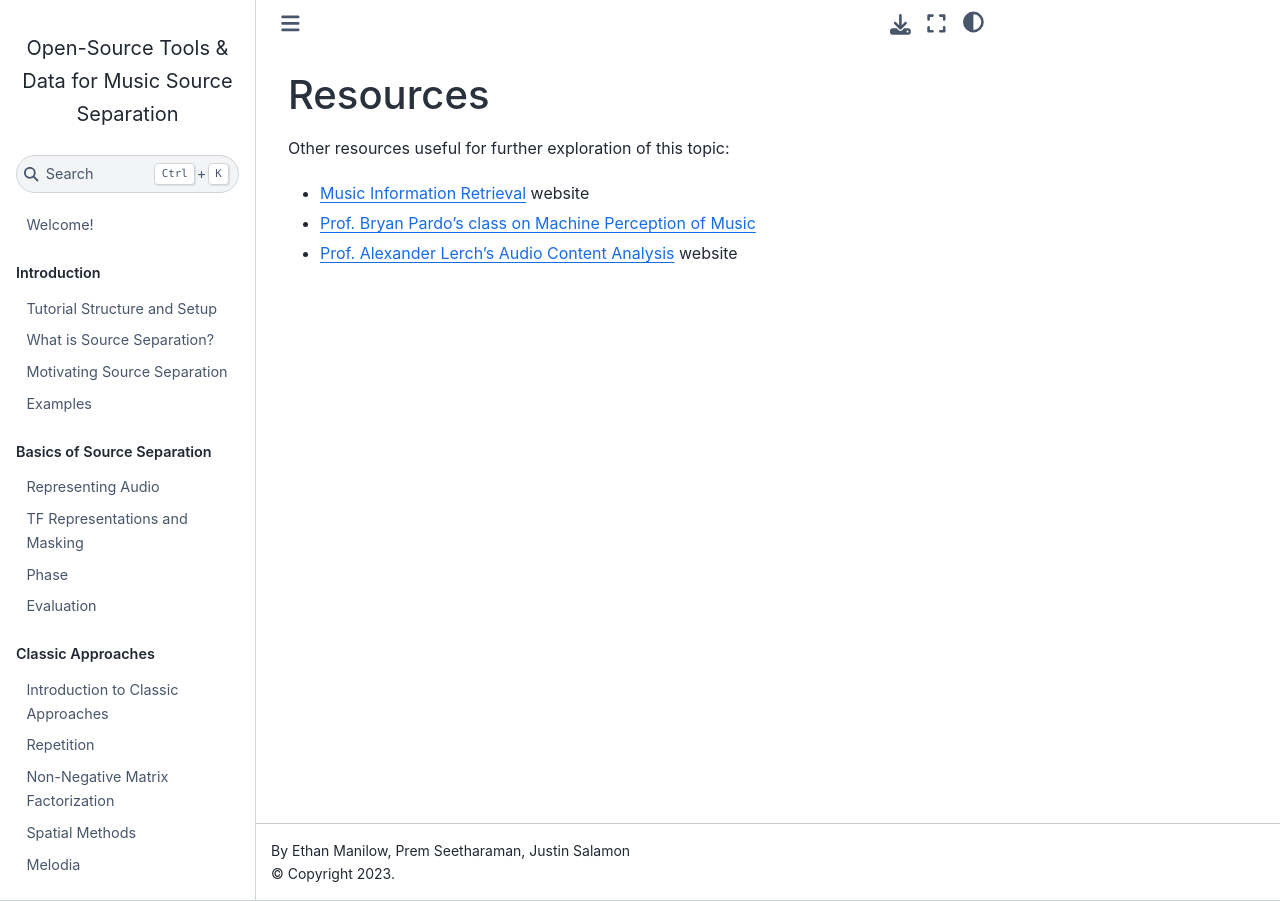
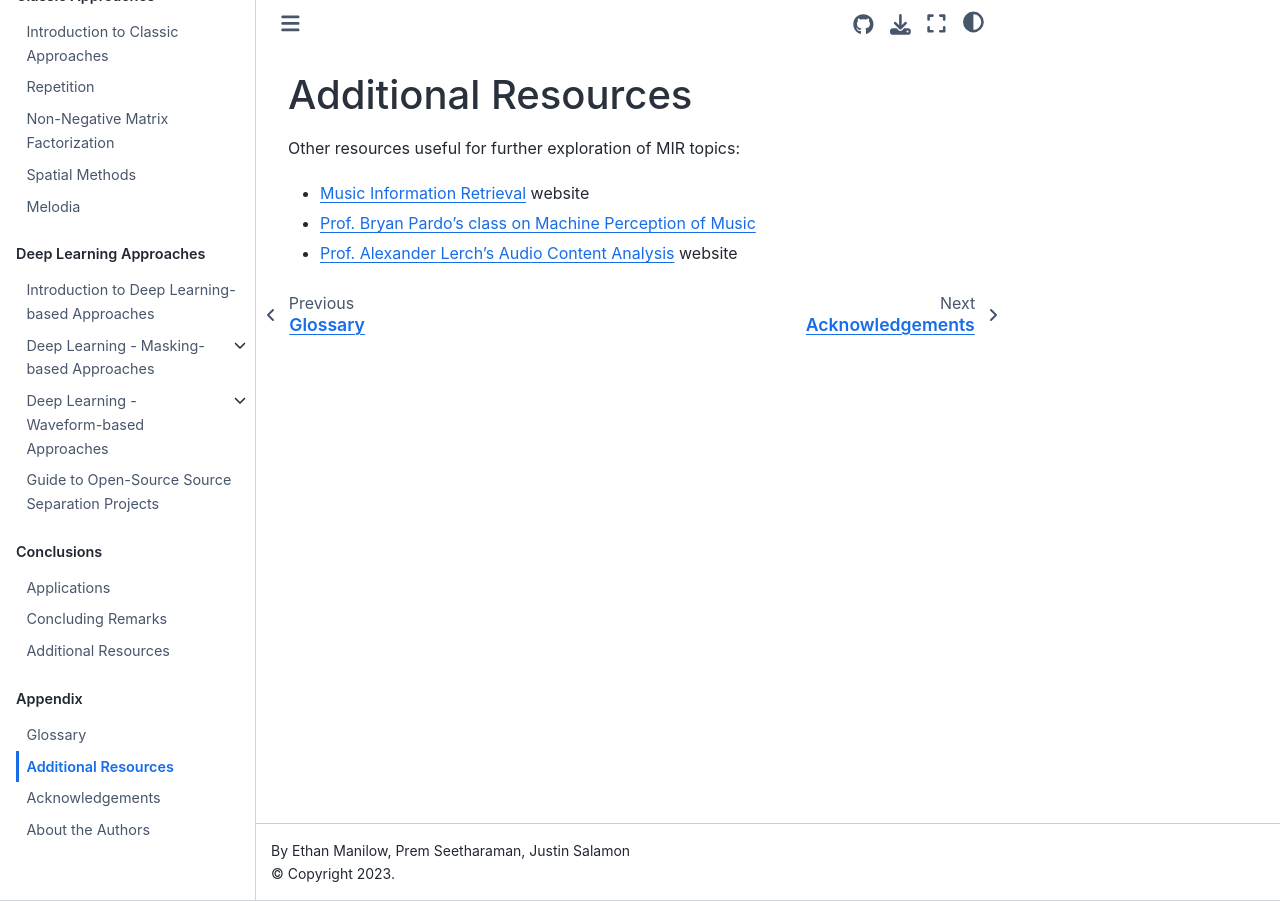
Before and after one commit to source-separation/tutorial, a Jupyter Book: the page built from book/appendix/resources.md, in a window 1280 px wide. Built offline with Jupyter Book 1.0.4 settings and Sphinx 7.4.7 and the Sphinx Book theme 1.1.4, drawn with Linux system fonts in a browser that asks for light colours; pages that are not in the unit, such as notebooks, are missing from menus.

```diff
--- a/book/_config.yml
+++ b/book/_config.yml
@@ -21,3 +21,7 @@ launch_buttons:
 execute:
   allow_errors: true
   execute_notebooks: auto
+
+html:
+  use_repository_button: true
+  use_issues_button: true
--- a/book/_toc.yml
+++ b/book/_toc.yml
@@ -52,6 +52,7 @@
 - part: Appendix
   chapters:
     - file: appendix/glossary
-    - file: appendix/refs
+    - file: appendix/zrefs
+    - file: appendix/resources
     - file: appendix/acknowledgements
     - file: appendix/authors
--- a/book/appendix/resources.md
+++ b/book/appendix/resources.md
@@ -1,8 +1,8 @@
-Resources
-=========
+Additional Resources
+====================
 
 
-Other resources useful for further exploration of this topic:
+Other resources useful for further exploration of MIR topics:
 
 - [Music Information Retrieval](https://musicinformationretrieval.com/) website
 - [Prof. Bryan Pardo's class on Machine Perception of Music](https://interactiveaudiolab.github.io/teaching/eecs352.html)
--- a/book/approaches/deep/os_preview.md
+++ /dev/null
@@ -1,2 +0,0 @@
-Open-Source Source Separation Projects
-======================================
```
Also changed, not shown: README.md (+1 -2 lines), book/appendix/aaa_refs.md (added, +6 -0 lines), book/appendix/refs.md (deleted, +0 -6 lines), book/basics/representations.md (+0 -33 lines), book/basics/tf_and_masking.md (+1 -4 lines), book/references.bib (renamed from book/zreferences.bib).
